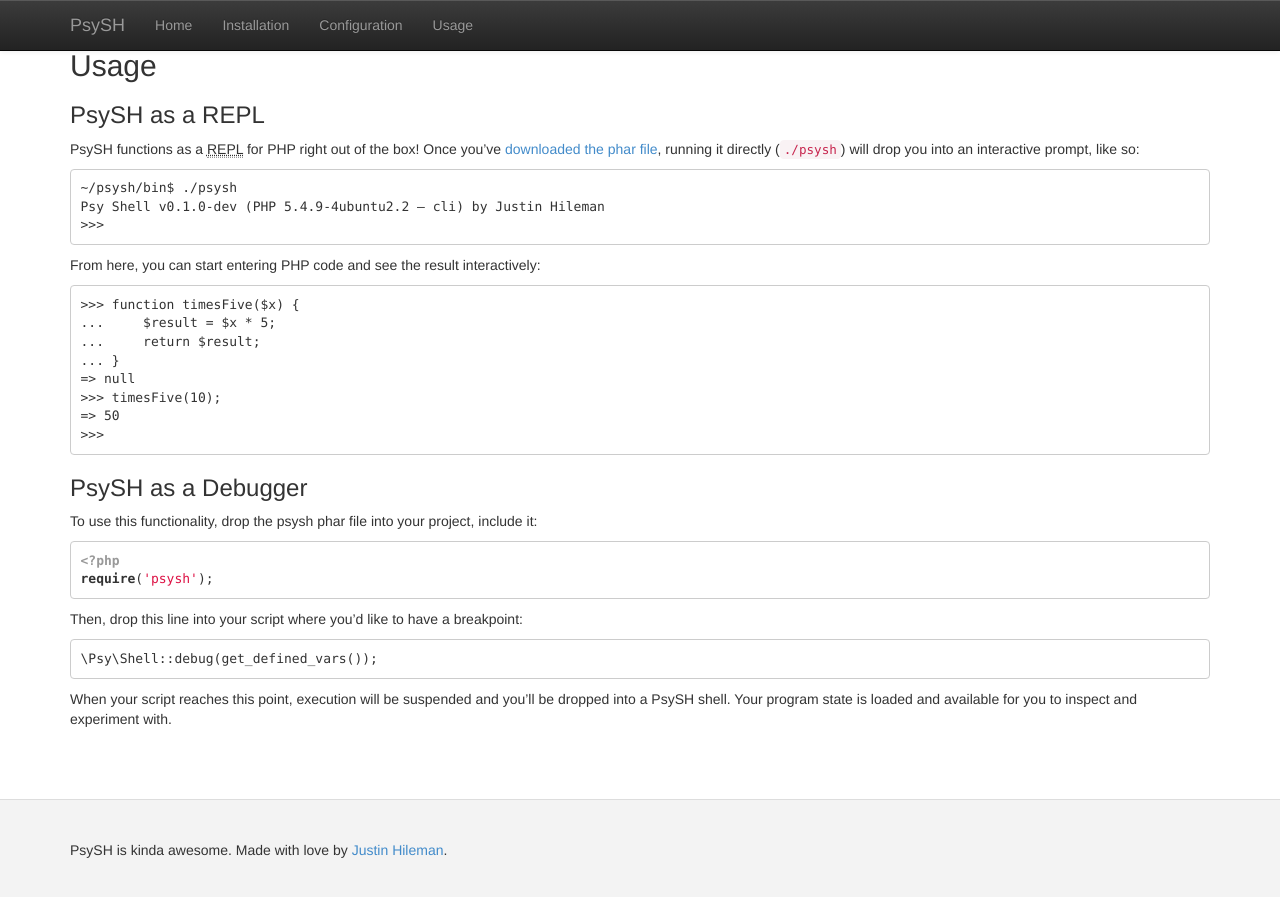
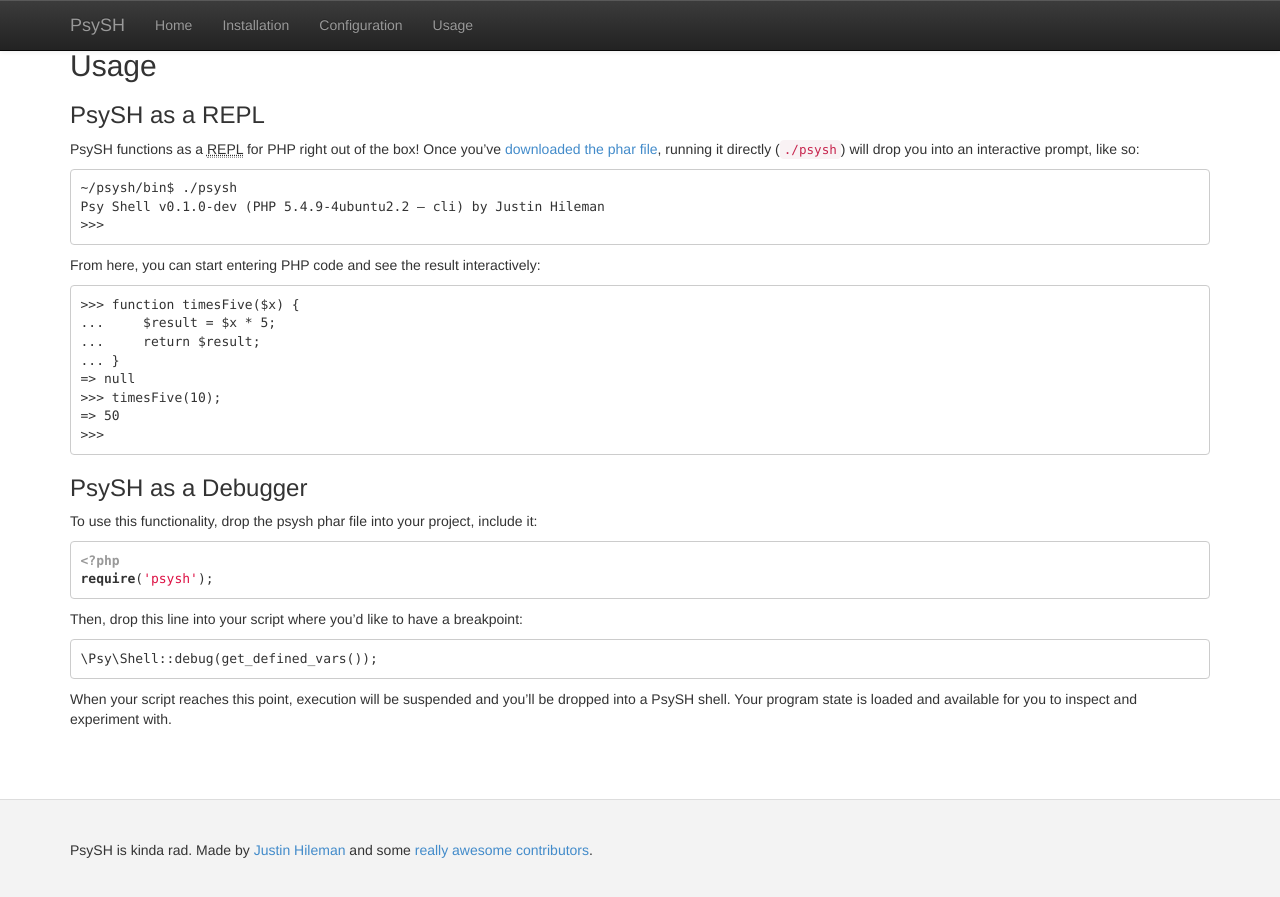
Before and after one commit to bobthecow/psysh, a Jekyll site: the page built from index.md, in a window 1280 px wide and 900 px high, scrolled down 1892 px. Shown: the top 897 px of the window. Built offline with Jekyll 4.4.1, drawn with Linux system fonts in a browser that asks for light colours; Markdown is read by kramdown in place of the engine named in the settings.

Commit message:
Add contributors link.

```diff
--- a/_layouts/default.html
+++ b/_layouts/default.html
@@ -33,8 +33,9 @@
 
     <footer id="footer">
       <div class="container">
-        PsySH is kinda awesome.
-        Made with love by <a href="http://justinhileman.info">Justin Hileman</a>.
+        PsySH is kinda rad.
+
+        Made by <a href="http://justinhileman.info">Justin Hileman</a> and some <a href="https://github.com/bobthecow/psysh/graphs/contributors">really awesome contributors</a>.
       </div>
     </footer>
 
```
